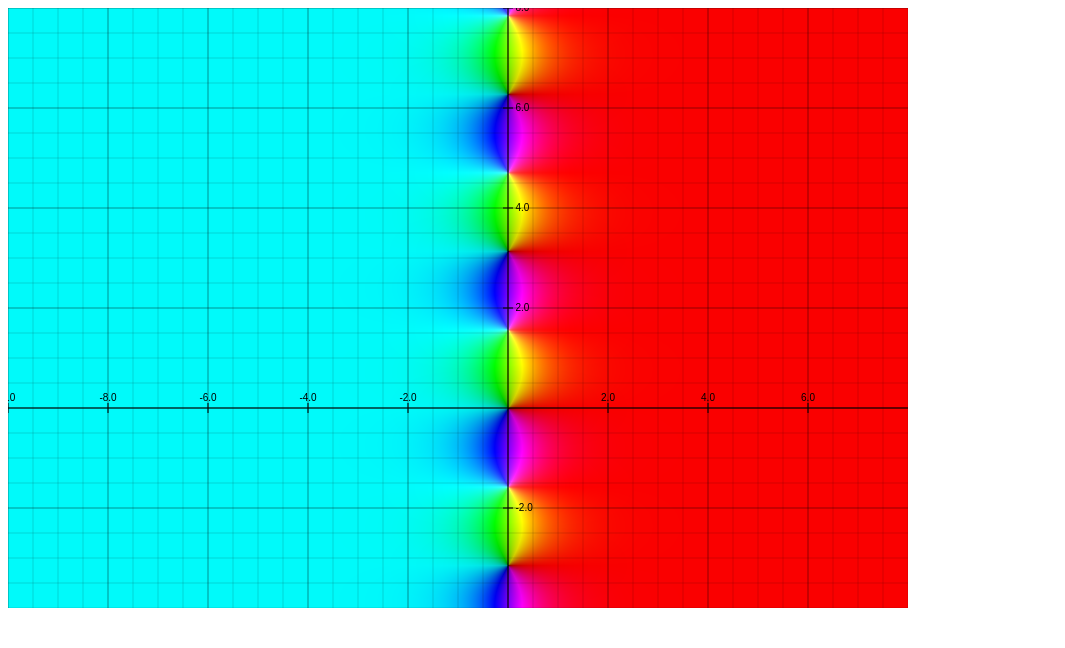
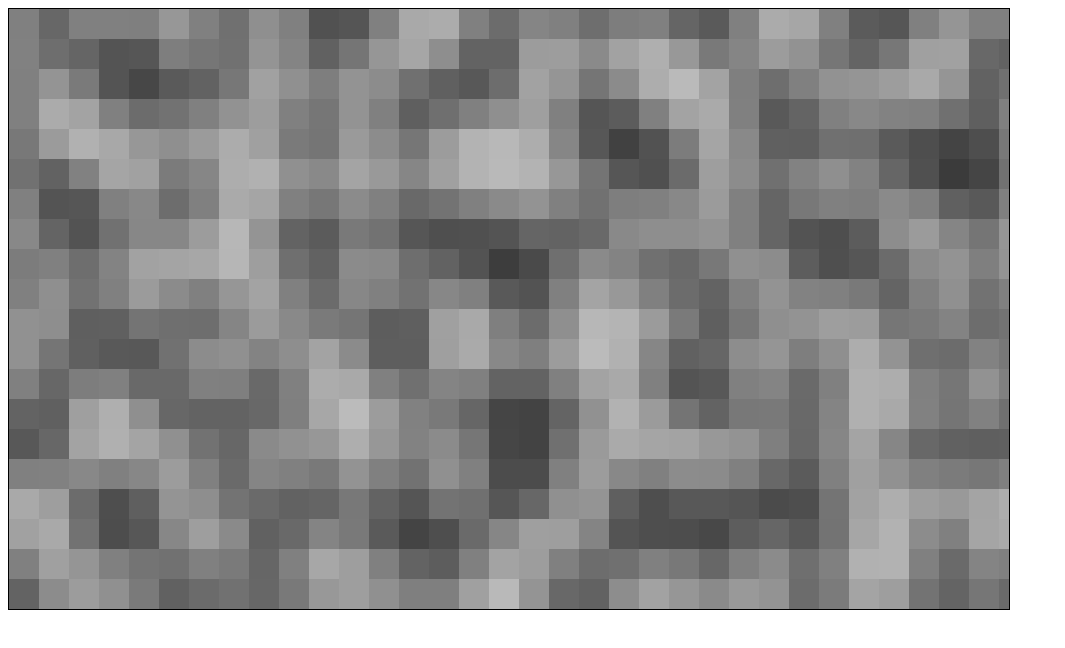
Before and after one commit to triflicacid/useful-libraries, a website built with Parcel: page test.html in a window 1280 px wide. Shown: the whole page, without its empty margins (0-1065 px from the left). Built offline with nearby package versions, Linux system fonts and the light colour scheme.

Commit message:
Added perlin-noise.ts

```diff
--- /dev/null
+++ b/libs/perlin-noise.ts
@@ -0,0 +1,65 @@
+interface IVec {
+    x: number;
+    y: number;
+}
+
+/** Create a random unit vector */
+function vecRandomUnit() {
+    const theta = Math.random() * 2 * Math.PI;
+    return {
+        x: Math.cos(theta),
+        y: Math.sin(theta),
+    } as IVec;
+}
+
+/** Linear interpolation */
+function lint(x: number, a: number, b: number) {
+    return a + smoothstep(x) * (b - a);
+}
+
+function smoothstep(x: number) {
+    return 6 * x ** 5 - 15 * x ** 4 + 10 * x ** 3;
+}
+
+/** Return function (x, y) which returns a value on the noise grid at [x, y] betwen -1 and 1
+ *
+ * Note that this function will return 0 for every integer co-ordinate
+*/
+export function perlinNoise() {
+    const grid = {} as { [loc: string]: IVec }, memory = {} as { [loc: string]: number };
+
+    /** Dot product and grid distance, in one */
+    function dotProductGrid(x: number, y: number, vx: number, vy: number) {
+        let gVect: IVec, dVect = { x: x - vx, y: y - vy } as IVec;
+        if (grid[vx + "," + vy]) {
+            gVect = grid[vx + "," + vy];
+        } else {
+            gVect = vecRandomUnit();
+            grid[vx + "," + vy] = gVect;
+        }
+        return dVect.x * gVect.x + dVect.y * gVect.y;
+    }
+
+    /** Get noise value at (x, y) co-ordinates */
+    function get(x: number, y: number) {
+        // Cached?
+        if (memory[x + "," + y]) return memory[x + "," + y];
+
+        // Get integer cell co-ordinates
+        const xf = Math.floor(x), yf = Math.floor(y);
+
+        // Interpolate
+        const tl = dotProductGrid(x, y, xf,   yf);
+        const tr = dotProductGrid(x, y, xf+1, yf);
+        const bl = dotProductGrid(x, y, xf,   yf+1);
+        const br = dotProductGrid(x, y, xf+1, yf+1);
+        const xt = lint(x-xf, tl, tr);
+        const xb = lint(x-xf, bl, br);
+        const v = lint(y-yf, xt, xb);
+
+        // Save & return
+        return memory[x + "," + y] = v;
+    }
+
+    return get;
+}
--- a/test.html
+++ b/test.html
@@ -7,7 +7,7 @@
   <title>useful-libraries test script</title>
 </head>
 <body>
-  <script type="module" src="test.ts"></script>
-  <!-- <script type="module" src="tests/Expression.ts"></script> -->
+  <!-- <script type="module" src="test.ts"></script> -->
+  <script type="module" src="tests/perlin-noise.ts"></script>
 </body>
 </html>
--- /dev/null
+++ b/tests/perlin-noise.ts
@@ -0,0 +1,20 @@
+import { perlinNoise } from "../libs/perlin-noise";
+
+window.addEventListener("load", function() {
+    const canvas = document.createElement("canvas");
+    canvas.style.border = "1px solid black";
+    canvas.width = 1000;
+    canvas.height = 600;
+    document.body.appendChild(canvas);
+    const ctx = canvas.getContext("2d") as CanvasRenderingContext2D;
+
+    const dim = 30, n = 3;
+    const noise = perlinNoise();
+    for (let i = 0, x = 0; x < canvas.width; i++, x += dim) {
+        for (let j = 0, y = 0; y < canvas.height; j++, y += dim) {
+            const v = noise(i / n, j / n), c = Math.round((v + 1) / 2 * 255);
+            ctx.fillStyle = "#" + c.toString(16).padStart(2, "0").repeat(3);
+            ctx.fillRect(x, y, dim, dim);
+        }
+    }
+});
```
Also changed, not shown: libs/README.md.
